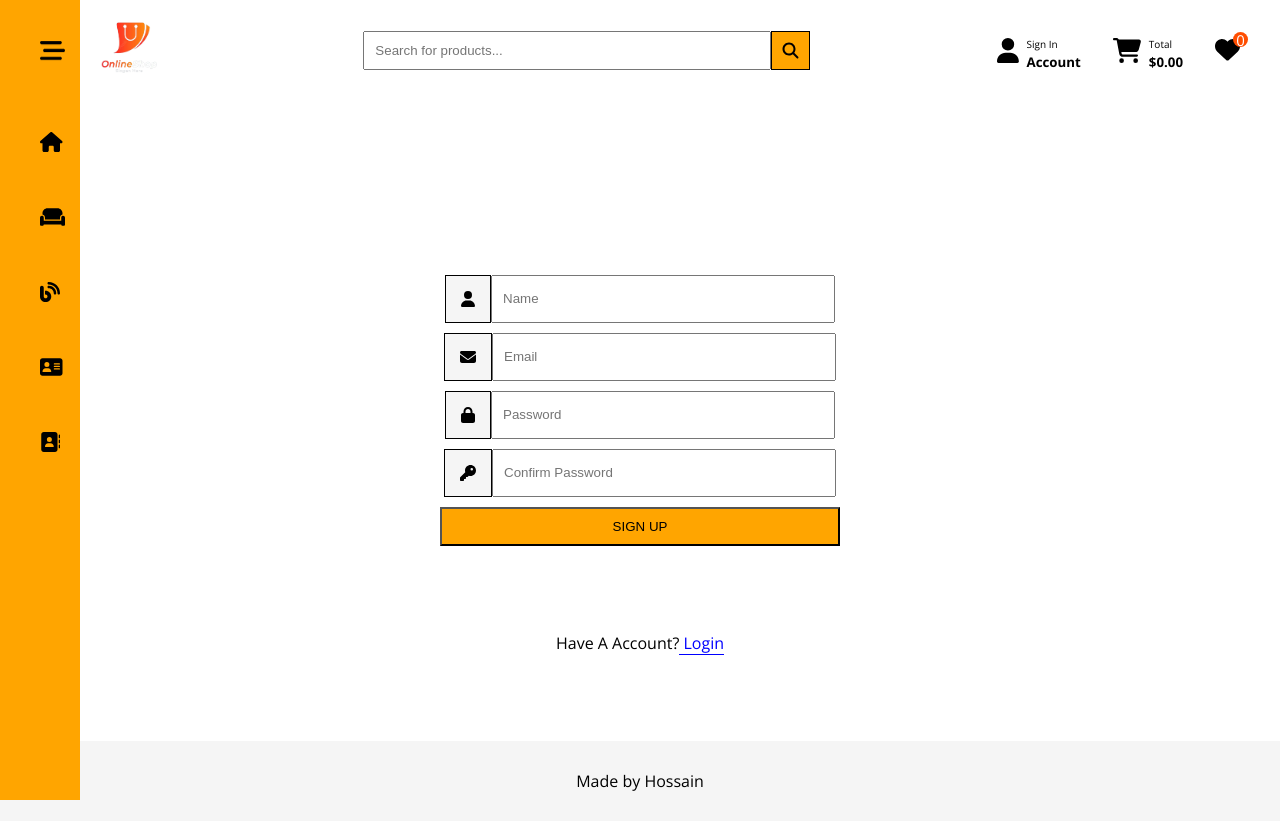
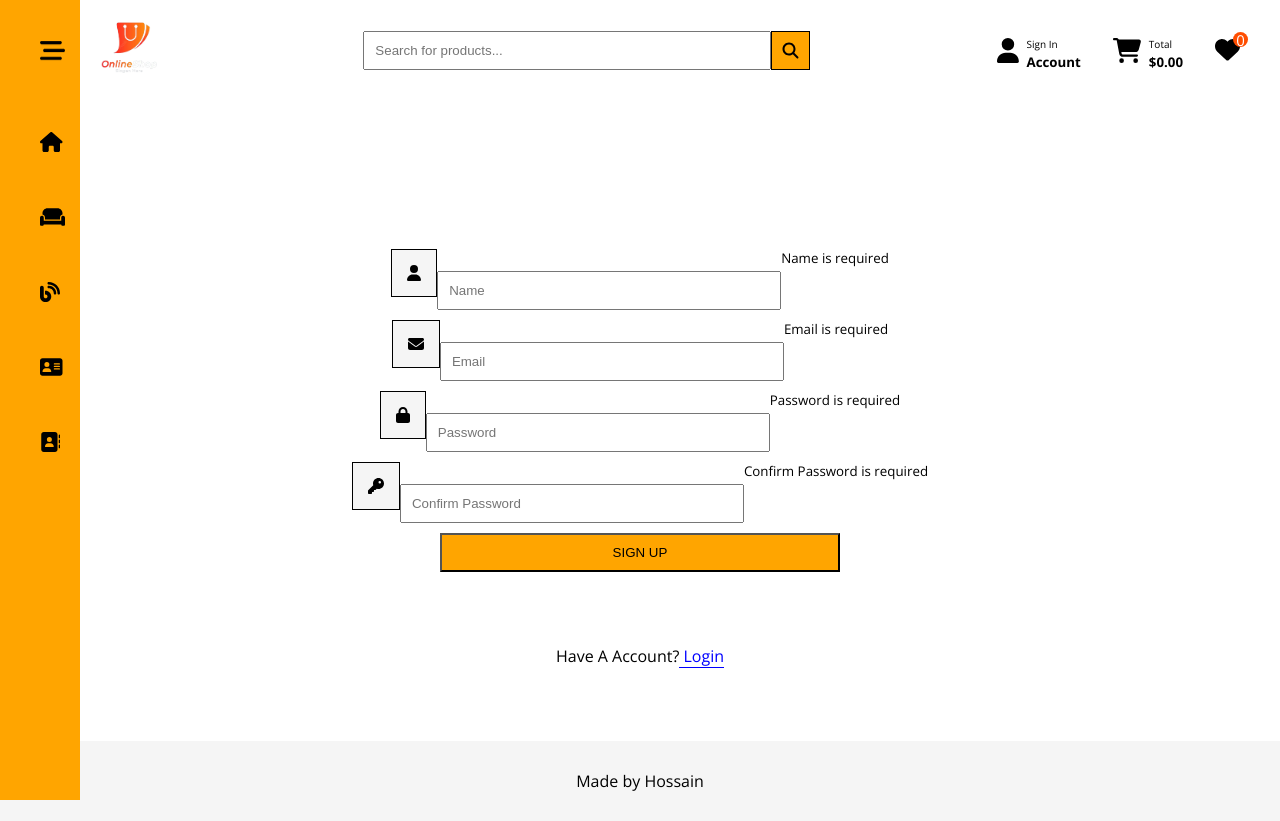
Before and after one commit to personalUseHossain/Online_Shop, a React (Vite) app in the folder frontend/: page /signup in a window 1280 px wide. Built offline with nearby package versions, Linux system fonts and the light colour scheme.

Commit message:
input validation added (not complete)

```diff
--- a/frontend/src/Components/Signup.jsx
+++ b/frontend/src/Components/Signup.jsx
@@ -1,6 +1,7 @@
 import React, { useEffect, useState } from "react";
 import { Link } from "react-router-dom";
 import axios from "axios";
+import { useNavigate } from "react-router-dom";
 
 //css
 import "../CSS/Signup.css";
@@ -15,6 +16,8 @@ import {
 } from "@fortawesome/free-solid-svg-icons";
 
 export default function Signup() {
+  const navigate = useNavigate(); //navigate from react-router-dom to send user to login page
+
   //input useState
   const [allInput, setAllInput] = useState({
     name: "",
@@ -31,17 +34,21 @@ export default function Signup() {
   }
 
   //submitting data to database
-  async function handleSumbit(e) {
+  function handleSubmit(e) {
     e.preventDefault();
-    const req = await axios.post("http://localhost:5000/signup", allInput);
-    const data = req.data;
-    console.log(data);
+    axios
+      .post("http://localhost:5000/signup", allInput)
+      .then((res) => {
+        alert("Sucessfully user created");
+        navigate("/login");
+      })
+      .catch((err) => console.log(err));
   }
-
   return (
     <div className="signup">
-      <form onSubmit={(e) => handleSumbit(e)}>
+      <form method="POST">
         <label>
+          <div className="input">
             <FontAwesomeIcon className="signup-icon" icon={faUser} />
             <input
               type="text"
@@ -50,8 +57,11 @@ export default function Signup() {
               onChange={(e) => handleInput(e)}
               value={allInput.name}
             />
+          </div>
+          <small>Name is required</small>
         </label>
         <label>
+          <div className="input">
             <FontAwesomeIcon className="signup-icon" icon={faEnvelope} />
             <input
               type="email"
@@ -60,8 +70,11 @@ export default function Signup() {
               onChange={(e) => handleInput(e)}
               value={allInput.email}
             />
+          </div>
+          <small className="emailErr">Email is required</small>
         </label>
         <label>
+          <div className="input">
             <FontAwesomeIcon className="signup-icon" icon={faLock} />
             <input
               type="password"
@@ -70,8 +83,11 @@ export default function Signup() {
               onChange={(e) => handleInput(e)}
               value={allInput.password}
             />
+          </div>
+          <small>Password is required</small>
         </label>
         <label>
+          <div className="input">
             <FontAwesomeIcon className="signup-icon" icon={faKey} />
             <input
               type="password"
@@ -80,8 +96,10 @@ export default function Signup() {
               onChange={(e) => handleInput(e)}
               value={allInput.confirmPassword}
             />
+          </div>
+          <small className="confirmPassErr">Confirm Password is required</small>
         </label>
-        <button>SIGN UP</button>
+        <button onClick={handleSubmit}>SIGN UP</button>
       </form>
       <p>
         Have A Account?
```
Lines whose indentation alone changed are shown as unchanged.
